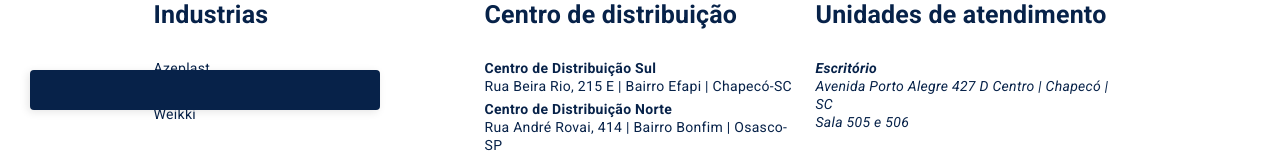
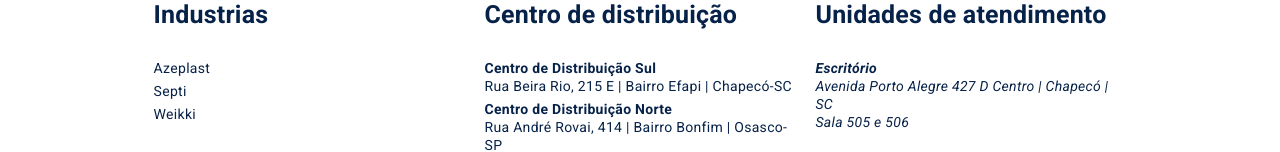
Before and after one commit to pedrohhcunha/onfinity-landing-page, a Next.js app: page /trabalhe-conosco in a window 1280 px wide. Shown: the part 650-802 px from the top of the page. Built offline with nearby package versions, Linux system fonts and the light colour scheme; no server answers.

Commit message:
Corrigindo feedback

```diff
--- a/pages/trabalhe-conosco/index.jsx
+++ b/pages/trabalhe-conosco/index.jsx
@@ -160,7 +160,7 @@
                     </aside>
                 : null}
             </main>
-            <Snackbar active={true} closeFunction={() => {
+            <Snackbar active={feedback.open} closeFunction={() => {
                 setFeedback({
                     ...feedback,
                     open: false
```
